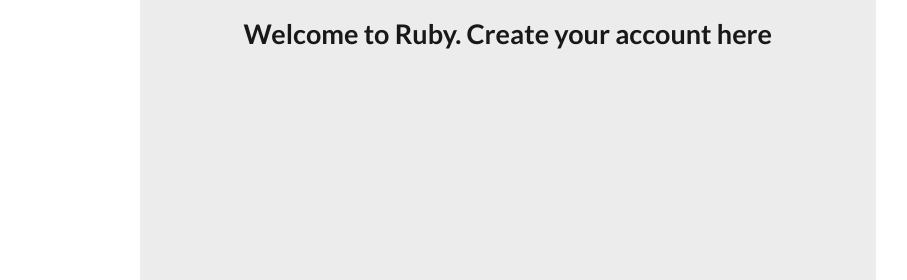
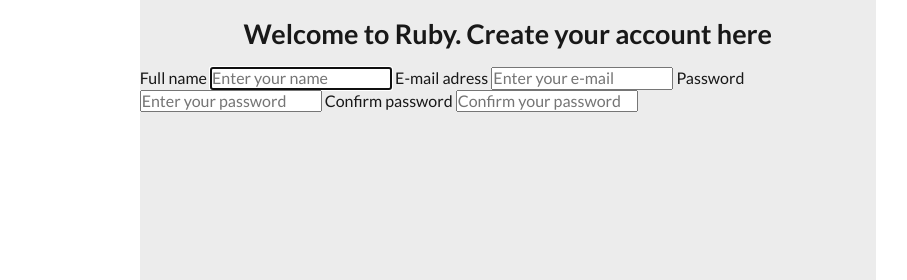
Before and after one commit to danielaayz/forms-and-validation, a plain HTML site: page index.html in a window 1280 px wide. Shown: the top 280 px of the page, 276-1183 px from the left. Drawn offline with nearby package versions, Linux system fonts and the light colour scheme.

Commit message:
feat: add form, type and input

```diff
--- a/css/style.css
+++ b/css/style.css
@@ -43,3 +43,7 @@ body {
    font-size: 27px;
    text-align: center;
 }
+
+.form__content--name {
+   display: flex;
+}
--- a/index.html
+++ b/index.html
@@ -22,6 +22,45 @@
                <h1 class="card__content--title">
                   Welcome to Ruby. Create your account here
                </h1>
+               <form class="form" action="">
+                  <!-- <div class="form__content--name"> -->
+                  <label class="label" for="name">Full name</label>
+                  <input
+                     id="name"
+                     class="input-field"
+                     type="text"
+                     name="name"
+                     placeholder="Enter your name"
+                     required
+                     autofocus />
+                  <!-- </div> -->
+                  <label class="label" for="email">E-mail adress</label>
+                  <input
+                     id="email"
+                     class="input-field"
+                     type="email"
+                     name="email"
+                     placeholder="Enter your e-mail"
+                     required />
+                  <label class="label" for="password">Password</label>
+                  <input
+                     id="password"
+                     class="input-field"
+                     type="password"
+                     name="password"
+                     placeholder="Enter your password"
+                     required
+                     minlength="8" />
+                  <label class="label" for="password">Confirm password</label>
+                  <input
+                     id="confirmPassword"
+                     class="input-field"
+                     type="password"
+                     name="confirmPassword"
+                     placeholder="Confirm your password"
+                     required
+                     minlength="8" />
+               </form>
             </div>
          </div>
       </main>
```
